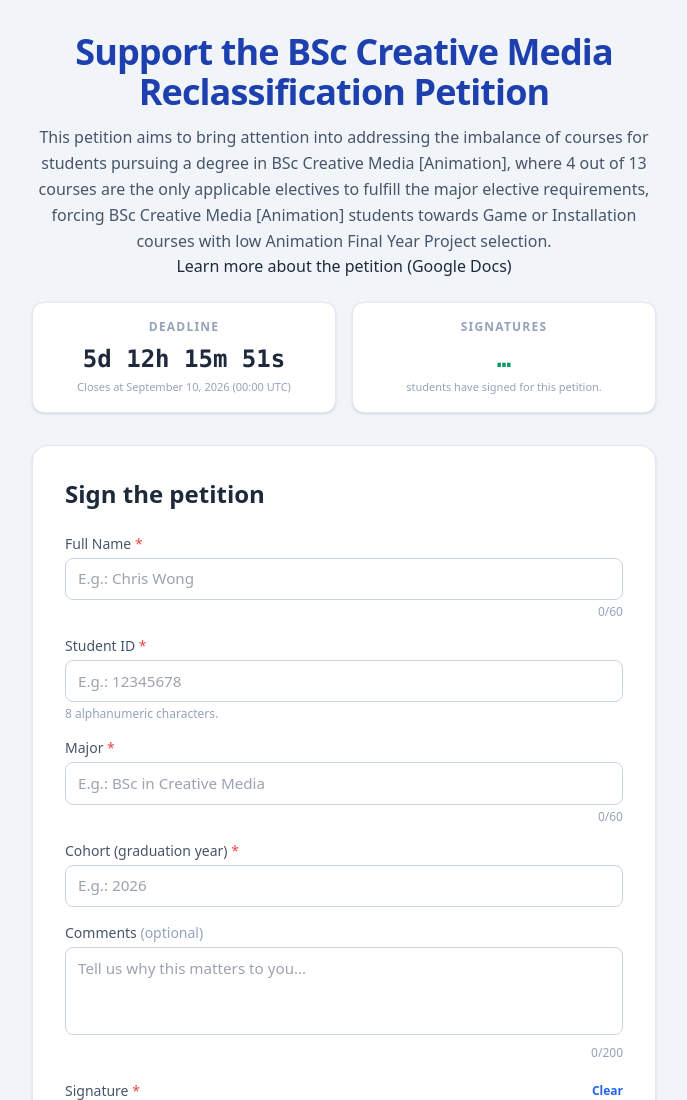
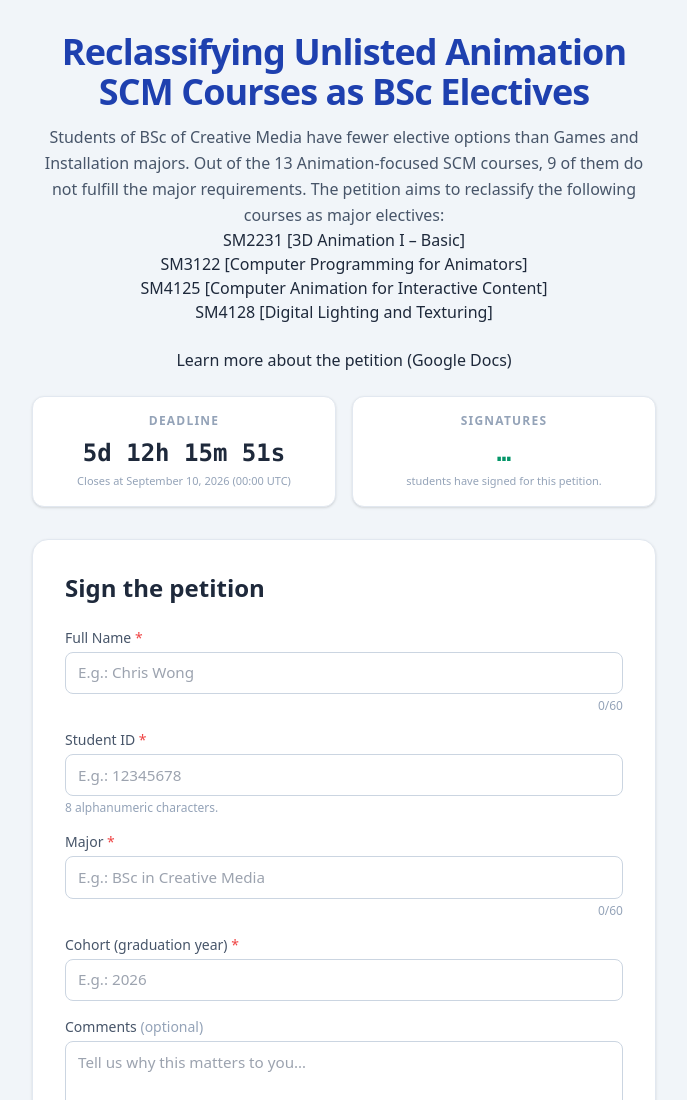
Before and after one commit to ltonygh/petition-website, a website: page public/index.html in a window 1280 px wide. Shown: the top 1100 px of the page, without its empty margins (296-983 px from the left). Drawn offline with nearby package versions, Linux system fonts and the light colour scheme; no server answers.

Commit message:
Fix: Updated title and description to match the document content.

```diff
--- a/public/index.html
+++ b/public/index.html
@@ -22,15 +22,20 @@
   <main id="appRoot" class="w-full max-w-2xl mx-auto px-4 sm:px-6 py-8">
     <header class="text-center mb-6">
       <h1 class="text-3xl sm:text-4xl font-bold text-blue-800 tracking-tight">
-        Support the BSc Creative Media Reclassification Petition
+        Reclassifying Unlisted Animation SCM Courses as BSc Electives
       </h1>
       <p class="mt-3 text-slate-600 leading-relaxed">
-        This petition aims to bring attention into addressing the imbalance of courses for
-        students pursuing a degree in BSc Creative Media [Animation], where 4 out of 13 courses
-        are the only applicable electives to fulfill the major elective requirements, forcing
-        BSc Creative Media [Animation] students towards Game or Installation courses with low
-        Animation Final Year Project selection.
+        Students of BSc of Creative Media have fewer elective options than Games and Installation majors.
+        Out of the 13 Animation-focused SCM courses, 9 of them do not fulfill the major requirements.
+        The petition aims to reclassify the following courses as major electives:
       </p>
+      <ul>
+        <li>SM2231 [3D Animation I – Basic]</li>
+        <li>SM3122 [Computer Programming for Animators]</li>
+        <li>SM4125 [Computer Animation for Interactive Content]</li>
+        <li>SM4128 [Digital Lighting and Texturing]</li>
+      </ul>
+      <br>
       <a href="https://docs.google.com/document/d/1zwQzy7vgyJcRGU7BJpqagKqlJyXvlx4T/edit?usp=drivesdk&ouid=108193834069269103858&rtpof=true&sd=true">
         Learn more about the petition (Google Docs)
       </a>
```
